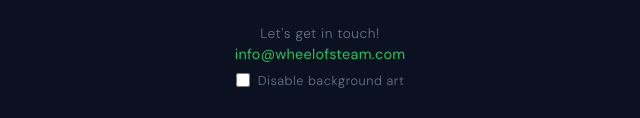
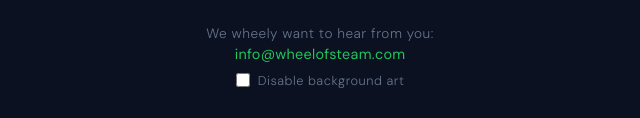
Before and after one commit to bryceahaynes/wheelofsteam, a website: page client/index.html in a window 1280 px wide. Shown: the part 976-1094 px from the top of the page, 320-960 px from the left. Drawn offline with Linux system fonts and the light colour scheme.

Commit message:
wheely
wheely

```diff
--- a/client/index.html
+++ b/client/index.html
@@ -52,7 +52,7 @@
     <div id="result"></div>
 
     <footer>
-      <p>Let's get in touch!</p>
+      <p>We wheely want to hear from you:</p>
       <a href="mailto:info@wheelofsteam.com">info@wheelofsteam.com</a>
       <label class="art-toggle">
         <input type="checkbox" id="disableArt" />
```
